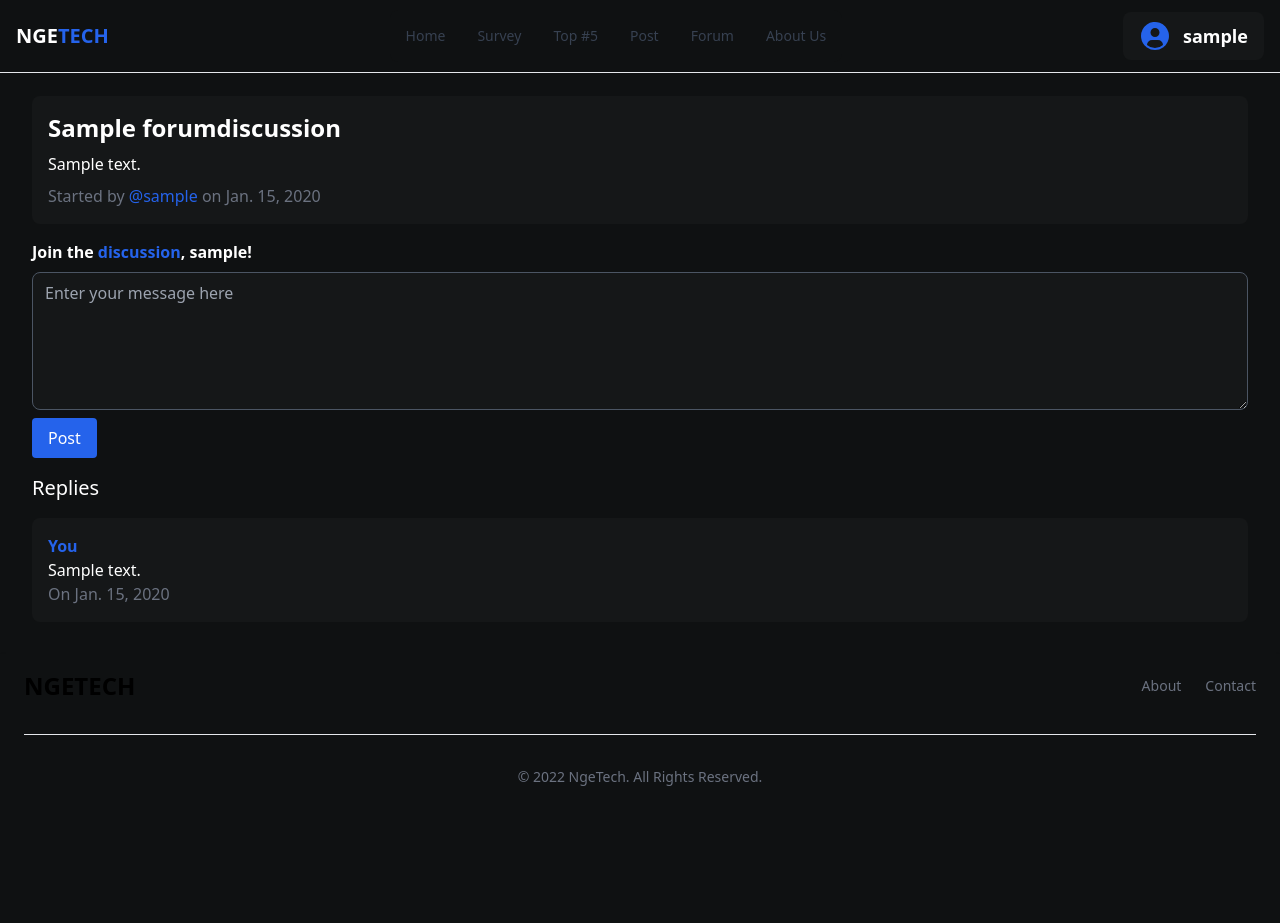
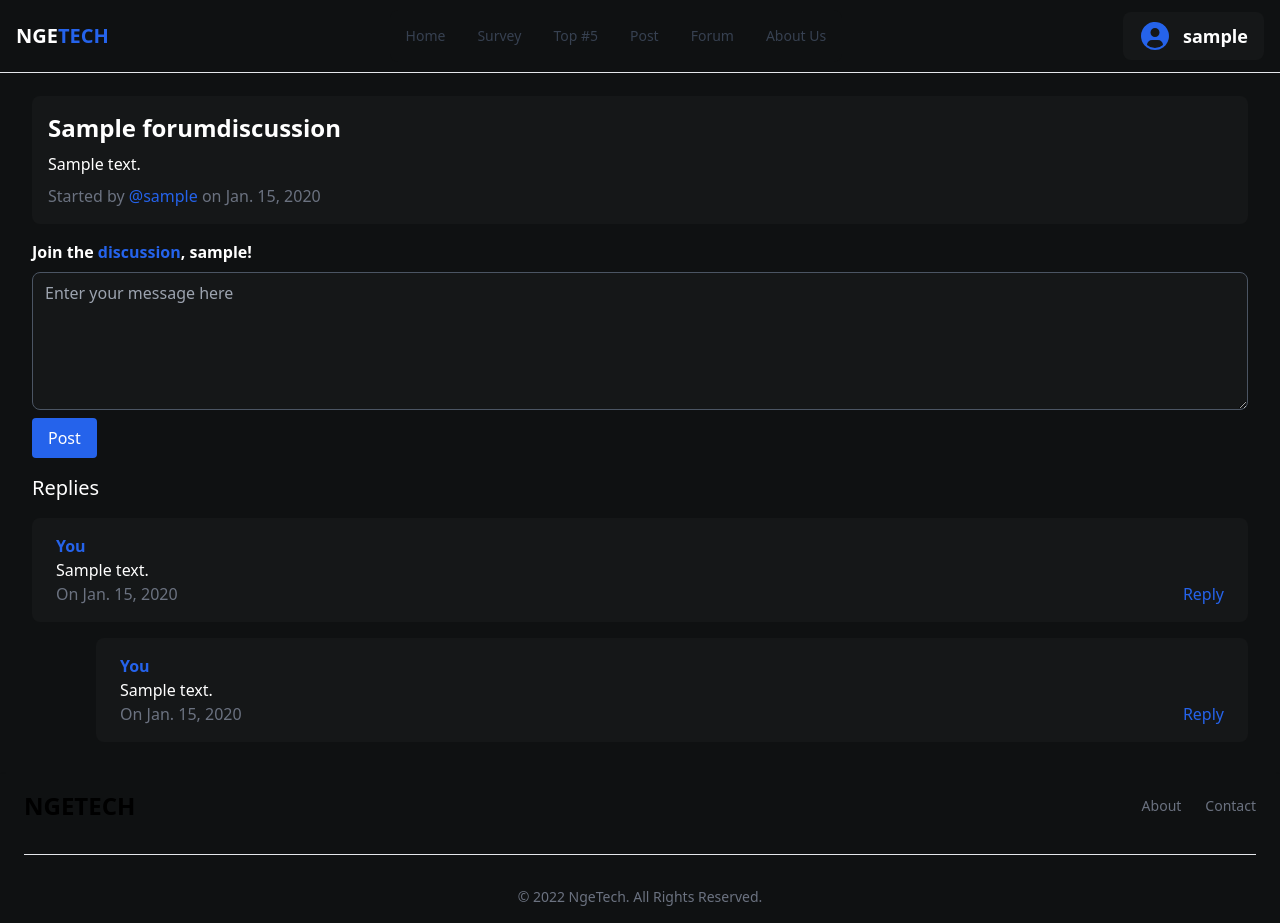
Before and after one commit to ngetech/ngetech, a Django app: page /discussion/1/ in a window 1280 px wide. Before the commit the page ends 786 px from the top, so only its background shows below. Run offline with Django 4.2, Linux system fonts and the light colour scheme; a user stored in the database is signed in; tables that the repository leaves empty hold one stand-in row (values such as "Sample post"); some libraries are stand-ins or nearby versions.

Commit message:
add nested replies

```diff
--- a/discussion_forum/models.py
+++ b/discussion_forum/models.py
@@ -13,4 +13,5 @@ class ForumReply(models.Model):
     content = models.TextField()
     user = models.ForeignKey(User, on_delete=models.CASCADE)
     date = models.DateField(auto_now=True)
-    discussion = models.ForeignKey(ForumDiscussion, on_delete=models.CASCADE)
+    discussion = models.ForeignKey(ForumDiscussion, on_delete=models.CASCADE, null=True)
+    reply = models.ForeignKey('self', on_delete=models.CASCADE, null=True)
--- a/discussion_forum/static/js/discussion.js
+++ b/discussion_forum/static/js/discussion.js
@@ -1,9 +1,65 @@
+const createNestedReplyInput = (replyPk, replyUser) => {
+    return `
+    <div class="flex flex-col bg-charcoal-800 rounded-lg py-4 px-6 gap-2" id="nested-reply-input-parent">
+    <p class="font-medium text-white">Replying to <span class="font-bold text-blue-600">${replyUser}</span></p>
+    <textarea id="nested-reply-input" class="rounded-lg bg-charcoal-800 border-gray-600 placeholder-gray-400 text-white focus:ring-blue-500 focus:border-blue-500" placeholder="Enter your message here"></textarea>
+    <div class="flex">
+        <button type="button"
+            class="rounded bg-blue-600 text-white py-2 px-4 hover:bg-blue-800 focus:ring-4 focus:outline-none focus:ring-blue-300"
+                onClick="postNestedReply(${replyPk})">
+                Post
+            </button>
+        </div>
+    </div>
+    `;
+}
+
+const showReplyInput = (replyPk, replyUser) => {
+    $("#nested-reply-input-parent").remove();
+    $(`#nested-replies-${replyPk}`).append(createNestedReplyInput(replyPk, replyUser));
+}
+
 const createReplyCard = (data, loggedUser) => {
-    return `<div class="flex flex-col bg-charcoal-800 rounded-lg p-4 break-words">
-      <p class="font-bold text-blue-600">${(data.user == loggedUser) ? 'You' : "@" + data.user}</p>
-      <p class="text-white">${data.content}</p>
-      <p class="text-gray-500">On ${data.date}</p>
+    return `
+    <div class="flex flex-col bg-charcoal-800 rounded-lg py-4 px-6 break-words" id="reply-${data.pk}">
+        <p class="font-bold text-blue-600">${(data.user == loggedUser) ? 'You' : '@' + data.user}</p>
+        <p class="text-white">${data.content}</p>
+        <div class="flex justify-between">
+            <p class="text-gray-500">On ${data.date}</p>
+            ${loggedUser == "" ? "" : `
+            <button class="bg-transparent text-blue-600" onClick="showReplyInput(${data.replyParentPk}, '${data.user}')">Reply</button>
+            `}
+        </div>
     </div>`;
+}
+
+const createReply = (data, loggedUser) => {
+    return `
+    <div class="flex flex-col gap-4">
+        ${createReplyCard(data, loggedUser)}
+        <div class="flex flex-col ml-16 gap-4" id="nested-replies-${data.pk}">
+        </div>
+    </div>`;
+}
+
+const postNestedReply = (pk) => {
+    $.post(`/discussion/replies/${pk}/add/`, {
+        content: $("#nested-reply-input").val(),
+        csrfmiddlewaretoken: $("input[name=csrfmiddlewaretoken]").val()
+    },
+    (data, status) => {
+        $(`#nested-replies-${pk}`).append(createReplyCard(data.reply, data.user));
+        $("#nested-reply-input").val("");
+        $("#nested-reply-input-parent").remove();
+    });
+}
+
+const getNestedReplies = (pk) => {
+    $.get(`/discussion/replies/${pk}/`, (data) => {
+        for(var i = 0; i < data.replies.length; i++){
+            $(`#nested-replies-${pk}`).append(createReplyCard(data.replies[i], data.user));
+        }
+    });
 }
 
 const postReply = (pk) => {
@@ -12,8 +68,7 @@ const postReply = (pk) => {
         csrfmiddlewaretoken: $("input[name=csrfmiddlewaretoken]").val()
     },
     (data, status) => {
-        console.log(data)
-        $("#replies").append(createReplyCard(data.reply, data.user));
+        $("#replies").append(createReply(data.reply, data.user));
         $("#content-field").val("");
     });
 }
@@ -21,7 +76,8 @@ const postReply = (pk) => {
 const getReplies = (pk) => {
     $.get(`/discussion/${pk}/replies/`, (data) => {
         for(var i = 0; i < data.replies.length; i++){
-            $("#replies").append(createReplyCard(data.replies[i], data.user));
+            $("#replies").append(createReply(data.replies[i], data.user));
+            getNestedReplies(data.replies[i].pk);
         }
     });
 }
--- a/discussion_forum/templates/discussion.html
+++ b/discussion_forum/templates/discussion.html
@@ -26,7 +26,7 @@
       {{ form.content|addclass:"rounded-lg bg-charcoal-800 border-gray-600 placeholder-gray-400 text-white focus:ring-blue-500 focus:border-blue-500" }}
 
       <div class="flex">
-        <button id="post-reply" class="rounded bg-blue-600 text-white py-2 px-4 text-right">Post</button>
+        <button id="post-reply" class="rounded bg-blue-600 text-white py-2 px-4 hover:bg-blue-800 focus:ring-4 focus:outline-none focus:ring-blue-300">Post</button>
       </div>
     </form>
 
@@ -45,8 +45,7 @@
 
   <p class="text-white text-xl font-medium">Replies</p>
 
-  <div id="replies" class="flex flex-col gap-2">
-
+  <div id="replies" class="flex flex-col gap-4">
   </div>
 </div>
 
--- a/discussion_forum/urls.py
+++ b/discussion_forum/urls.py
@@ -11,4 +11,6 @@ urlpatterns = [
     path('<int:id>/', get_discussion_by_id, name='get-discussions'),
     path('<int:id>/replies/', get_discussion_replies, name='get-discussion-replies'),
     path('<int:id>/replies/add/', add_discussion_reply, name='add-discussion-reply'),
+    path('replies/<int:id>/add/', add_nested_reply, name='add-nested-reply'),
+    path('replies/<int:id>/', get_nested_replies, name='get-nested-replies'),
 ]
--- a/discussion_forum/views.py
+++ b/discussion_forum/views.py
@@ -56,14 +56,15 @@ def get_discussion_replies(req, id):
         replies = ForumReply.objects.filter(discussion=discussion)
         for reply in replies:
             response["replies"].append({
+                "pk": reply.pk,
                 "content": reply.content,
                 "user": reply.user.username,
-                "date": reply.date.strftime("%b. %d, %Y")
+                "date": reply.date.strftime("%b. %d, %Y"),
+                "replyParentPk": reply.pk
             })
 
         return JsonResponse(response)
-    except Exception as e:
-        print(e)
+    except:
         return HttpResponseNotFound(f"Discussion not exist (id: {id})")
 
 @login_required(login_url='/login/')
@@ -79,9 +80,11 @@ def add_discussion_reply(req, id):
                 response = {
                     "user": req.user.username,
                     "reply": {
+                        "pk": reply.pk,
                         "content": reply.content,
                         "user": reply.user.username,
-                        "date": reply.date.strftime("%b. %d, %Y")
+                        "date": reply.date.strftime("%b. %d, %Y"),
+                        "replyParentPk": reply.pk
                     }
                 }
 
@@ -90,3 +93,51 @@ def add_discussion_reply(req, id):
         return HttpResponseBadRequest("Bad request")
     except:
         return HttpResponseNotFound(f"Discussion not exist (id: {id})")
+
+@login_required(login_url='/login/')
+def add_nested_reply(req, id):
+    try:
+        if req.method == "POST":
+            content = req.POST.get("content")
+            if content is not None and content != "":
+                reply_parent = ForumReply.objects.get(pk=id)
+                reply = ForumReply.objects.create(content=content, reply=reply_parent, user=req.user)
+
+                response = {
+                    "user": req.user.username,
+                    "reply": {
+                        "pk": reply.pk,
+                        "content": reply.content,
+                        "user": reply.user.username,
+                        "date": reply.date.strftime("%b. %d, %Y"),
+                        "replyParentPk": id
+                    }
+                }
+
+                return JsonResponse(response)
+
+        return HttpResponseBadRequest("Bad request")
+    except:
+        return HttpResponseNotFound(f"Reply not exist (id: {id})")
+
+def get_nested_replies(req, id):
+    try:
+        response = {
+            "user": req.user.username,
+            "replies": []
+        }
+
+        reply_parent = ForumReply.objects.get(pk=id)
+        replies = ForumReply.objects.filter(reply=reply_parent)
+        for reply in replies:
+            response["replies"].append({
+                "pk": reply.pk,
+                "content": reply.content,
+                "user": reply.user.username,
+                "date": reply.date.strftime("%b. %d, %Y"),
+                "replyParentPk": id
+            })
+
+        return JsonResponse(response)
+    except:
+        return HttpResponseNotFound(f"Discussion not exist (id: {id})")
--- a/theme/static/css/dist/styles.css
+++ b/theme/static/css/dist/styles.css
@@ -916,6 +916,10 @@ select {
   margin-right: 0.75rem;
 }
 
+.ml-4 {
+  margin-left: 1rem;
+}
+
 .mb-6 {
   margin-bottom: 1.5rem;
 }
@@ -958,6 +962,14 @@ select {
 
 .mt-\[10vh\] {
   margin-top: 10vh;
+}
+
+.ml-8 {
+  margin-left: 2rem;
+}
+
+.ml-16 {
+  margin-left: 4rem;
 }
 
 .block {
@@ -1313,6 +1325,10 @@ select {
   background-color: rgb(29 78 216 / var(--tw-bg-opacity));
 }
 
+.bg-transparent {
+  background-color: transparent;
+}
+
 .bg-charcoal-900 {
   --tw-bg-opacity: 1;
   background-color: rgb(15 17 18 / var(--tw-bg-opacity));
@@ -1401,24 +1417,24 @@ select {
   padding-right: 0.75rem;
 }
 
+.px-6 {
+  padding-left: 1.5rem;
+  padding-right: 1.5rem;
+}
+
+.py-16 {
+  padding-top: 4rem;
+  padding-bottom: 4rem;
+}
+
+.py-8 {
+  padding-top: 2rem;
+  padding-bottom: 2rem;
+}
+
 .py-4 {
   padding-top: 1rem;
   padding-bottom: 1rem;
-}
-
-.px-6 {
-  padding-left: 1.5rem;
-  padding-right: 1.5rem;
-}
-
-.py-16 {
-  padding-top: 4rem;
-  padding-bottom: 4rem;
-}
-
-.py-8 {
-  padding-top: 2rem;
-  padding-bottom: 2rem;
 }
 
 .px-5 {
@@ -1699,24 +1715,24 @@ select {
   background-color: rgb(29 78 216 / var(--tw-bg-opacity));
 }
 
+.hover\:bg-blue-600:hover {
+  --tw-bg-opacity: 1;
+  background-color: rgb(37 99 235 / var(--tw-bg-opacity));
+}
+
+.hover\:bg-gray-100:hover {
+  --tw-bg-opacity: 1;
+  background-color: rgb(243 244 246 / var(--tw-bg-opacity));
+}
+
+.hover\:bg-red-500:hover {
+  --tw-bg-opacity: 1;
+  background-color: rgb(239 68 68 / var(--tw-bg-opacity));
+}
+
 .hover\:bg-charcoal-700:hover {
   --tw-bg-opacity: 1;
   background-color: rgb(24 26 30 / var(--tw-bg-opacity));
-}
-
-.hover\:bg-blue-600:hover {
-  --tw-bg-opacity: 1;
-  background-color: rgb(37 99 235 / var(--tw-bg-opacity));
-}
-
-.hover\:bg-gray-100:hover {
-  --tw-bg-opacity: 1;
-  background-color: rgb(243 244 246 / var(--tw-bg-opacity));
-}
-
-.hover\:bg-red-500:hover {
-  --tw-bg-opacity: 1;
-  background-color: rgb(239 68 68 / var(--tw-bg-opacity));
 }
 
 .hover\:underline:hover {
```
Also changed, not shown: discussion_forum/migrations/0003_nestedreply.py (added), discussion_forum/migrations/0004_forumreply_reply_alter_forumreply_discussion_and_more.py (added).
